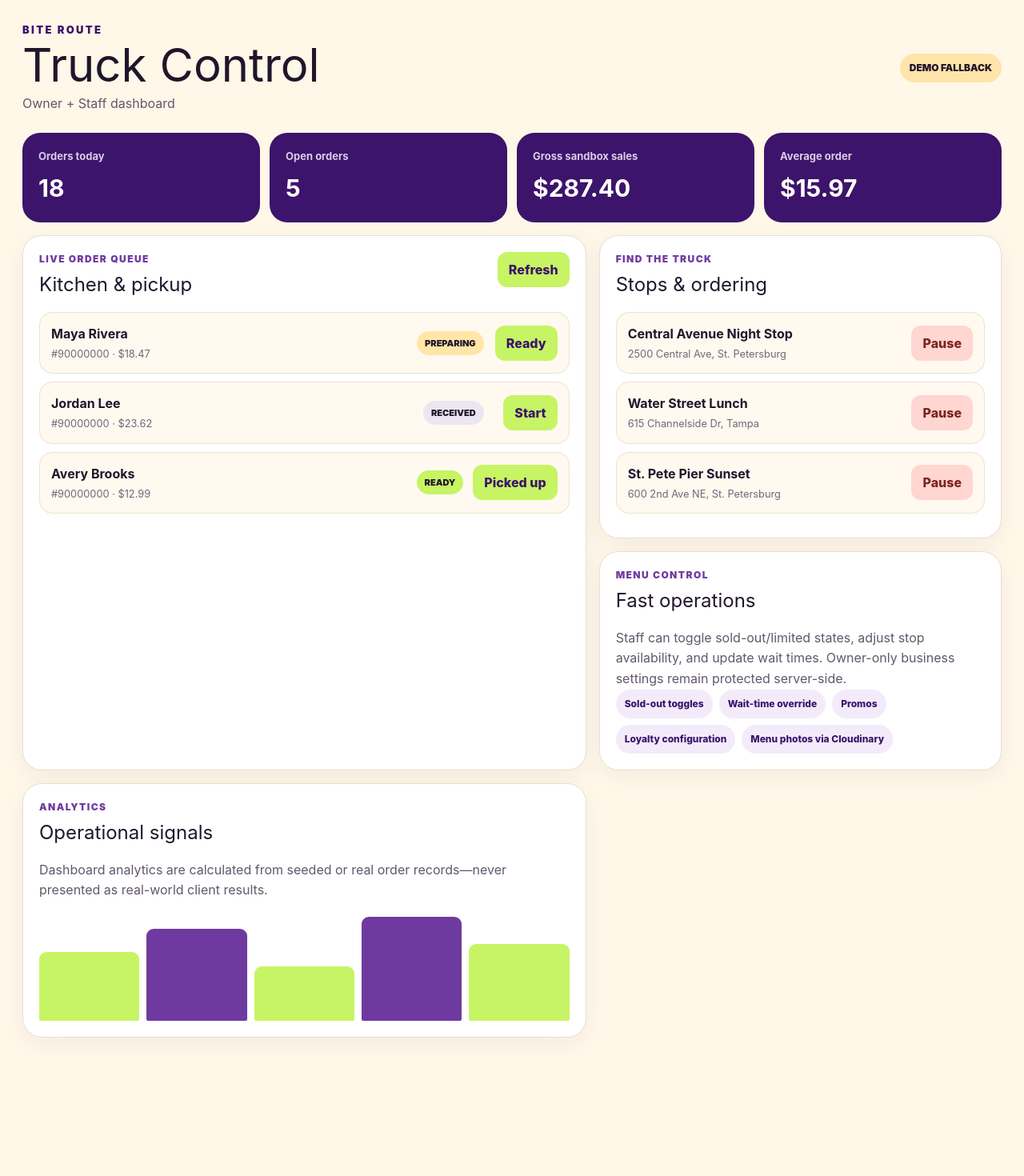
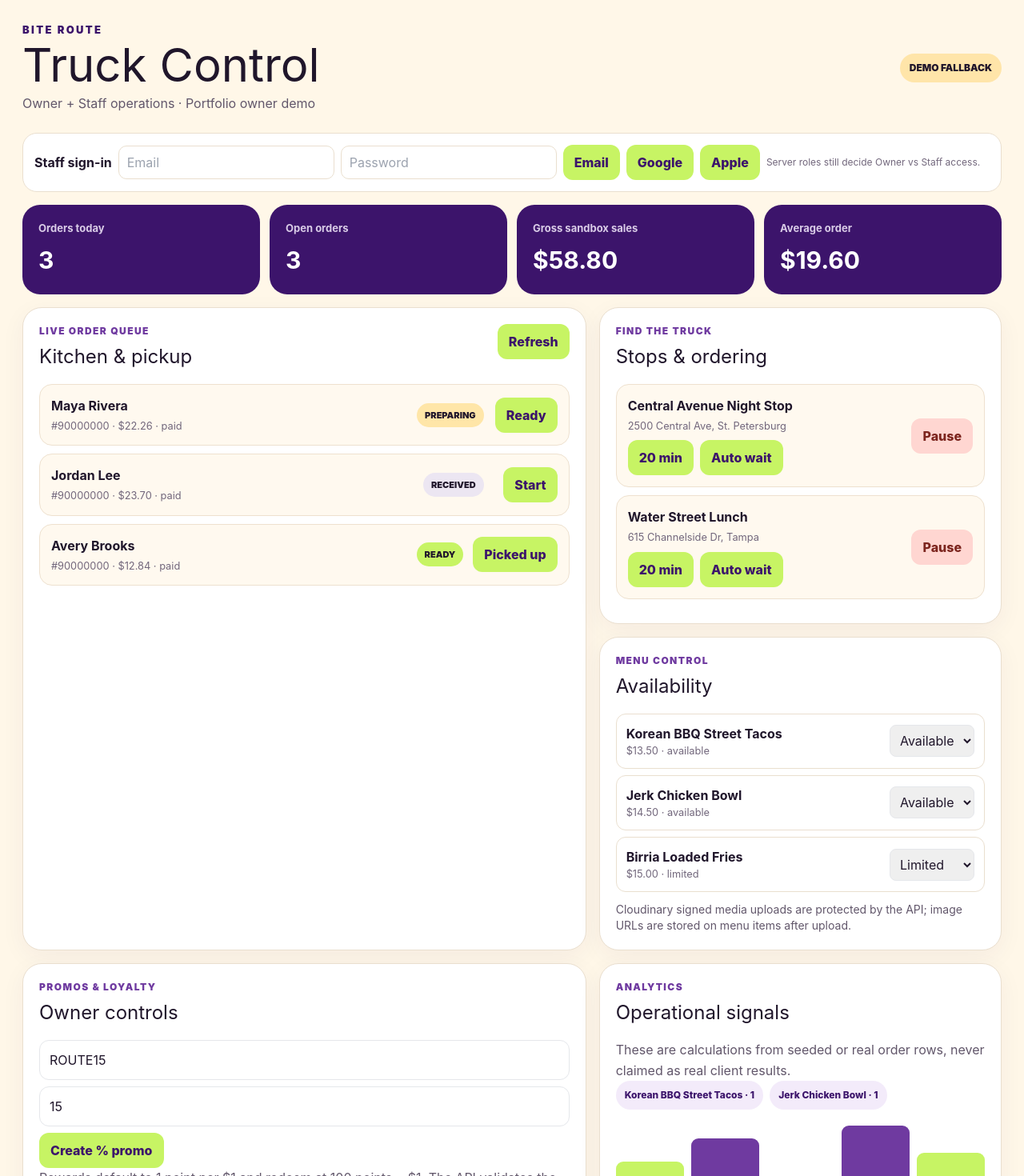
Before and after one commit to breyhanaariel/mobile-app-developer, a Next.js app in the folder bite-route/admin/: page / in a window 1280 px wide. Shown: the top 1470 px of the page at 80% size. Before the commit the page ends 1325 px from the top, so only its background shows below. Built offline with nearby package versions, Linux system fonts and the light colour scheme; no server answers.

Commit message:
Finish Bite Route owner staff dashboard controls

```diff
--- a/bite-route/admin/app/page.tsx
+++ b/bite-route/admin/app/page.tsx
@@ -1,75 +1,91 @@
 'use client';
 
-import { useEffect, useMemo, useState } from 'react';
+import { useCallback, useEffect, useMemo, useState } from 'react';
+import { adminAuth, appleSignIn, dashboardSignOut, emailSignIn, firebaseConfigured, googleSignIn } from './firebase';
 
-type Summary = { ordersToday:number; grossSalesCents:number; averageOrderValueCents:number; openOrders:number };
+type Summary = { ordersToday:number; grossSalesCents:number; averageOrderValueCents:number; openOrders:number; popularItems?:Array<{name:string;quantity:number}> };
 type Order = { id:string; customerName:string; status:string; totalCents:number; pickupAt:string; paymentStatus:string };
-
-type Stop = { id:string; name:string; address:string; acceptingOrders:boolean; waitTimeOverrideMin:number|null };
+type Stop = { id:string; name:string; address:string; acceptingOrders:boolean; waitTimeOverrideMin:number|null; capacityPer15Min?:number };
+type MenuItem = { id:string; name:string; status:string; priceCents:number; imageUrl?:string|null };
 
 const API = process.env.NEXT_PUBLIC_BITE_ROUTE_API_URL ?? 'http://localhost:3100';
 const DEMO_TOKEN = 'demo-owner-token';
-
-async function api<T>(path:string, init:RequestInit={}):Promise<T>{
-  const headers = new Headers(init.headers);
-  headers.set('accept','application/json');
-  headers.set('content-type','application/json');
-  headers.set('authorization',`Bearer ${DEMO_TOKEN}`);
-  const response = await fetch(`${API}${path}`,{...init,headers});
-  if(!response.ok) throw new Error(`API ${response.status}`);
-  return response.json();
-}
 
 export default function Dashboard(){
   const [summary,setSummary]=useState<Summary>({ordersToday:0,grossSalesCents:0,averageOrderValueCents:0,openOrders:0});
   const [orders,setOrders]=useState<Order[]>([]);
   const [stops,setStops]=useState<Stop[]>([]);
+  const [menu,setMenu]=useState<MenuItem[]>([]);
   const [live,setLive]=useState(false);
-  const load=async()=>{
+  const [token,setToken]=useState(DEMO_TOKEN);
+  const [identity,setIdentity]=useState('Portfolio owner demo');
+  const [email,setEmail]=useState('');
+  const [password,setPassword]=useState('');
+  const [promoCode,setPromoCode]=useState('ROUTE15');
+  const [promoValue,setPromoValue]=useState(15);
+  const request=useCallback(async<T,>(path:string,init:RequestInit={}):Promise<T>=>{
+    const headers=new Headers(init.headers);headers.set('accept','application/json');headers.set('content-type','application/json');headers.set('authorization',`Bearer ${token}`);
+    const response=await fetch(`${API}${path}`,{...init,headers});if(!response.ok){const p=await response.json().catch(()=>({}));throw new Error(p.error??`API ${response.status}`);}return response.json();
+  },[token]);
+
+  const load=useCallback(async()=>{
     try{
-      const [s,o,st]=await Promise.all([api<Summary>('/v1/admin/summary'),api<Order[]>('/v1/admin/orders'),fetch(`${API}/v1/stops`).then(r=>r.json()) as Promise<Stop[]>]);
-      setSummary(s);setOrders(o);setStops(st);setLive(true);
+      const [s,o,st,m]=await Promise.all([
+        request<Summary>('/v1/admin/summary'),request<Order[]>('/v1/admin/orders'),
+        fetch(`${API}/v1/stops`).then(r=>r.json()) as Promise<Stop[]>,
+        fetch(`${API}/v1/menu?stopId=70000000-0000-4000-8000-000000000001`).then(r=>r.json()) as Promise<MenuItem[]>
+      ]);
+      setSummary(s);setOrders(o);setStops(st);setMenu(m);setLive(true);
     }catch{
-      setLive(false);
-      setSummary({ordersToday:18,grossSalesCents:28740,averageOrderValueCents:1597,openOrders:5});
-      setOrders(demoOrders);
-      setStops(demoStops);
+      setLive(false);setSummary({ordersToday:3,grossSalesCents:5880,averageOrderValueCents:1960,openOrders:3,popularItems:[{name:'Korean BBQ Street Tacos',quantity:1},{name:'Jerk Chicken Bowl',quantity:1}]});setOrders(demoOrders);setStops(demoStops);setMenu(demoMenu);
     }
-  };
-  useEffect(()=>{load();const id=setInterval(load,10000);return()=>clearInterval(id);},[]);
+  },[request]);
+
+  useEffect(()=>{void load();const id=setInterval(()=>void load(),10000);return()=>clearInterval(id);},[load]);
+  useEffect(()=>adminAuth?.onAuthStateChanged(async user=>{if(user){setToken(await user.getIdToken());setIdentity(user.email??'Authenticated staff');}else if(firebaseConfigured){setToken(DEMO_TOKEN);setIdentity('Portfolio owner demo');}}),[]);
+
+  const move=async(order:Order,status:string)=>{if(!live){setOrders(c=>c.map(o=>o.id===order.id?{...o,status}:o));return;}await request(`/v1/admin/orders/${order.id}/status`,{method:'PATCH',body:JSON.stringify({status})});await load();};
+  const toggleStop=async(stop:Stop)=>{if(!live){setStops(c=>c.map(s=>s.id===stop.id?{...s,acceptingOrders:!s.acceptingOrders}:s));return;}await request(`/v1/admin/stops/${stop.id}`,{method:'PATCH',body:JSON.stringify({acceptingOrders:!stop.acceptingOrders})});await load();};
+  const setWait=async(stop:Stop,value:number|null)=>{if(!live)return;await request(`/v1/admin/stops/${stop.id}`,{method:'PATCH',body:JSON.stringify({waitTimeOverrideMin:value})});await load();};
+  const setMenuStatus=async(item:MenuItem,status:string)=>{if(!live){setMenu(c=>c.map(m=>m.id===item.id?{...m,status}:m));return;}await request(`/v1/admin/menu/${item.id}`,{method:'PATCH',body:JSON.stringify({status})});await load();};
+  const createPromo=async()=>{if(!live)return alert('Connect the API to create persisted promos.');try{await request('/v1/admin/promos',{method:'POST',body:JSON.stringify({code:promoCode,description:`${promoValue}% dashboard promotion`,discountType:'percent',discountValue:promoValue})});alert(`${promoCode.toUpperCase()} created`);}catch(e){alert(String(e));}};
+  const login=async(provider:'email'|'google'|'apple')=>{try{const user=provider==='email'?await emailSignIn(email,password):provider==='google'?await googleSignIn():await appleSignIn();setToken(await user.getIdToken());setIdentity(user.email??'Authenticated staff');await load();}catch(e){alert(String(e));}};
+
   const top=useMemo(()=>orders.slice(0,12),[orders]);
-  const move=async(order:Order,status:string)=>{
-    if(!live){setOrders(current=>current.map(o=>o.id===order.id?{...o,status}:o));return;}
-    await api(`/v1/admin/orders/${order.id}/status`,{method:'PATCH',body:JSON.stringify({status})});await load();
-  };
-  const toggleStop=async(stop:Stop)=>{
-    if(!live){setStops(current=>current.map(s=>s.id===stop.id?{...s,acceptingOrders:!s.acceptingOrders}:s));return;}
-    await api(`/v1/admin/stops/${stop.id}`,{method:'PATCH',body:JSON.stringify({acceptingOrders:!stop.acceptingOrders})});await load();
-  };
   return <main>
-    <header><div><div className="brand">BITE ROUTE</div><h1>Truck Control</h1><p>Owner + Staff dashboard</p></div><span className={`badge ${live?'live':'demo'}`}>{live?'LIVE API':'DEMO FALLBACK'}</span></header>
+    <header><div><div className="brand">BITE ROUTE</div><h1>Truck Control</h1><p>Owner + Staff operations · {identity}</p></div><div className="flex items-center gap-2"><span className={`badge ${live?'live':'demo'}`}>{live?'LIVE API':'DEMO FALLBACK'}</span>{firebaseConfigured&&adminAuth?.currentUser&&<button onClick={async()=>{await dashboardSignOut();setToken(DEMO_TOKEN);setIdentity('Portfolio owner demo');}}>Sign out</button>}</div></header>
+
+    {firebaseConfigured&&!adminAuth?.currentUser&&<section className="authBox mb-4"><strong>Staff sign-in</strong><input value={email} onChange={e=>setEmail(e.target.value)} placeholder="Email"/><input value={password} onChange={e=>setPassword(e.target.value)} placeholder="Password" type="password"/><button onClick={()=>void login('email')}>Email</button><button onClick={()=>void login('google')}>Google</button><button onClick={()=>void login('apple')}>Apple</button><span className="muted">Server roles still decide Owner vs Staff access.</span></section>}
+
     <section className="stats"><Stat label="Orders today" value={`${summary.ordersToday}`}/><Stat label="Open orders" value={`${summary.openOrders}`}/><Stat label="Gross sandbox sales" value={money(summary.grossSalesCents)}/><Stat label="Average order" value={money(summary.averageOrderValueCents)}/></section>
     <section className="grid">
-      <div className="panel wide"><div className="panelHead"><div><div className="eyebrow">LIVE ORDER QUEUE</div><h2>Kitchen & pickup</h2></div><button onClick={load}>Refresh</button></div>
-        <div className="orders">{top.map(order=><article key={order.id} className="order"><div><strong>{order.customerName}</strong><small>#{order.id.slice(0,8).toUpperCase()} · {money(order.totalCents)}</small></div><span className={`status ${order.status}`}>{order.status}</span><div className="actions">{order.status==='received'&&<button onClick={()=>move(order,'preparing')}>Start</button>}{order.status==='preparing'&&<button onClick={()=>move(order,'ready')}>Ready</button>}{order.status==='ready'&&<button onClick={()=>move(order,'completed')}>Picked up</button>}</div></article>)}</div>
-      </div>
-      <div className="panel"><div className="eyebrow">FIND THE TRUCK</div><h2>Stops & ordering</h2>{stops.slice(0,5).map(stop=><article className="stop" key={stop.id}><div><strong>{stop.name}</strong><small>{stop.address}</small></div><button className={stop.acceptingOrders?'pause':'resume'} onClick={()=>toggleStop(stop)}>{stop.acceptingOrders?'Pause':'Resume'}</button></article>)}</div>
-      <div className="panel"><div className="eyebrow">MENU CONTROL</div><h2>Fast operations</h2><p>Staff can toggle sold-out/limited states, adjust stop availability, and update wait times. Owner-only business settings remain protected server-side.</p><div className="quick"><span>Sold-out toggles</span><span>Wait-time override</span><span>Promos</span><span>Loyalty configuration</span><span>Menu photos via Cloudinary</span></div></div>
-      <div className="panel"><div className="eyebrow">ANALYTICS</div><h2>Operational signals</h2><p>Dashboard analytics are calculated from seeded or real order records—never presented as real-world client results.</p><div className="chart"><div style={{height:'66%'}}/><div style={{height:'88%'}}/><div style={{height:'52%'}}/><div style={{height:'100%'}}/><div style={{height:'74%'}}/></div></div>
+      <div className="panel wide"><div className="panelHead"><div><div className="eyebrow">LIVE ORDER QUEUE</div><h2>Kitchen & pickup</h2></div><button onClick={()=>void load()}>Refresh</button></div><div className="orders">{top.map(order=><article key={order.id} className="order"><div><strong>{order.customerName}</strong><small>#{order.id.slice(0,8).toUpperCase()} · {money(order.totalCents)} · {order.paymentStatus}</small></div><span className={`status ${order.status}`}>{order.status}</span><div className="actions">{order.status==='received'&&<button onClick={()=>void move(order,'preparing')}>Start</button>}{order.status==='preparing'&&<button onClick={()=>void move(order,'ready')}>Ready</button>}{order.status==='ready'&&<button onClick={()=>void move(order,'completed')}>Picked up</button>}</div></article>)}</div></div>
+
+      <div className="panel"><div className="eyebrow">FIND THE TRUCK</div><h2>Stops & ordering</h2>{stops.slice(0,5).map(stop=><article className="stop" key={stop.id}><div><strong>{stop.name}</strong><small>{stop.address}</small><div className="mt-2 flex gap-2"><button onClick={()=>void setWait(stop,20)}>20 min</button><button onClick={()=>void setWait(stop,null)}>Auto wait</button></div></div><button className={stop.acceptingOrders?'pause':'resume'} onClick={()=>void toggleStop(stop)}>{stop.acceptingOrders?'Pause':'Resume'}</button></article>)}</div>
+
+      <div className="panel"><div className="eyebrow">MENU CONTROL</div><h2>Availability</h2><div className="space-y-2">{menu.slice(0,7).map(item=><div key={item.id} className="rounded-xl border border-[#eadfcf] p-3"><div className="flex items-center justify-between gap-3"><div><strong>{item.name}</strong><small className="block text-[#72677c]">{money(item.priceCents)} · {item.status}</small></div><select className="rounded-lg border p-2" value={item.status} onChange={e=>void setMenuStatus(item,e.target.value)}><option value="available">Available</option><option value="limited">Limited</option><option value="sold_out">Sold out</option></select></div></div>)}</div><p className="mt-3 text-sm">Cloudinary signed media uploads are protected by the API; image URLs are stored on menu items after upload.</p></div>
+
+      <div className="panel"><div className="eyebrow">PROMOS & LOYALTY</div><h2>Owner controls</h2><div className="space-y-2"><input className="w-full rounded-xl border p-3" value={promoCode} onChange={e=>setPromoCode(e.target.value.toUpperCase())}/><input className="w-full rounded-xl border p-3" type="number" min={1} max={90} value={promoValue} onChange={e=>setPromoValue(Number(e.target.value))}/><button onClick={()=>void createPromo()}>Create % promo</button></div><p>Rewards default to 1 point per $1 and redeem at 100 points = $1. The API validates the customer balance at checkout.</p></div>
+
+      <div className="panel"><div className="eyebrow">ANALYTICS</div><h2>Operational signals</h2><p>These are calculations from seeded or real order rows, never claimed as real client results.</p><div className="quick">{summary.popularItems?.map(item=><span key={item.name}>{item.name} · {item.quantity}</span>)}</div><div className="chart"><div style={{height:'66%'}}/><div style={{height:'88%'}}/><div style={{height:'52%'}}/><div style={{height:'100%'}}/><div style={{height:'74%'}}/></div></div>
     </section>
-  </main>
+  </main>;
 }
 
 function Stat({label,value}:{label:string;value:string}){return <div className="stat"><span>{label}</span><strong>{value}</strong></div>}
 function money(cents:number){return new Intl.NumberFormat('en-US',{style:'currency',currency:'USD'}).format(cents/100)}
 
 const demoOrders:Order[]=[
-  {id:'90000000-0000-4000-8000-000000000001',customerName:'Maya Rivera',status:'preparing',totalCents:1847,pickupAt:new Date().toISOString(),paymentStatus:'paid'},
-  {id:'90000000-0000-4000-8000-000000000002',customerName:'Jordan Lee',status:'received',totalCents:2362,pickupAt:new Date().toISOString(),paymentStatus:'paid'},
-  {id:'90000000-0000-4000-8000-000000000003',customerName:'Avery Brooks',status:'ready',totalCents:1299,pickupAt:new Date().toISOString(),paymentStatus:'paid'}
+  {id:'90000000-0000-4000-8000-000000000001',customerName:'Maya Rivera',status:'preparing',totalCents:2226,pickupAt:new Date().toISOString(),paymentStatus:'paid'},
+  {id:'90000000-0000-4000-8000-000000000002',customerName:'Jordan Lee',status:'received',totalCents:2370,pickupAt:new Date().toISOString(),paymentStatus:'paid'},
+  {id:'90000000-0000-4000-8000-000000000003',customerName:'Avery Brooks',status:'ready',totalCents:1284,pickupAt:new Date().toISOString(),paymentStatus:'paid'}
 ];
 const demoStops:Stop[]=[
-  {id:'1',name:'Central Avenue Night Stop',address:'2500 Central Ave, St. Petersburg',acceptingOrders:true,waitTimeOverrideMin:null},
-  {id:'2',name:'Water Street Lunch',address:'615 Channelside Dr, Tampa',acceptingOrders:true,waitTimeOverrideMin:null},
-  {id:'3',name:'St. Pete Pier Sunset',address:'600 2nd Ave NE, St. Petersburg',acceptingOrders:true,waitTimeOverrideMin:null}
+  {id:'70000000-0000-4000-8000-000000000001',name:'Central Avenue Night Stop',address:'2500 Central Ave, St. Petersburg',acceptingOrders:true,waitTimeOverrideMin:null,capacityPer15Min:8},
+  {id:'70000000-0000-4000-8000-000000000002',name:'Water Street Lunch',address:'615 Channelside Dr, Tampa',acceptingOrders:true,waitTimeOverrideMin:null,capacityPer15Min:10}
 ];
+const demoMenu:MenuItem[]=[
+  {id:'50000000-0000-4000-8000-000000000001',name:'Korean BBQ Street Tacos',status:'available',priceCents:1350},
+  {id:'50000000-0000-4000-8000-000000000002',name:'Jerk Chicken Bowl',status:'available',priceCents:1450},
+  {id:'50000000-0000-4000-8000-000000000003',name:'Birria Loaded Fries',status:'limited',priceCents:1500}
+];
```
